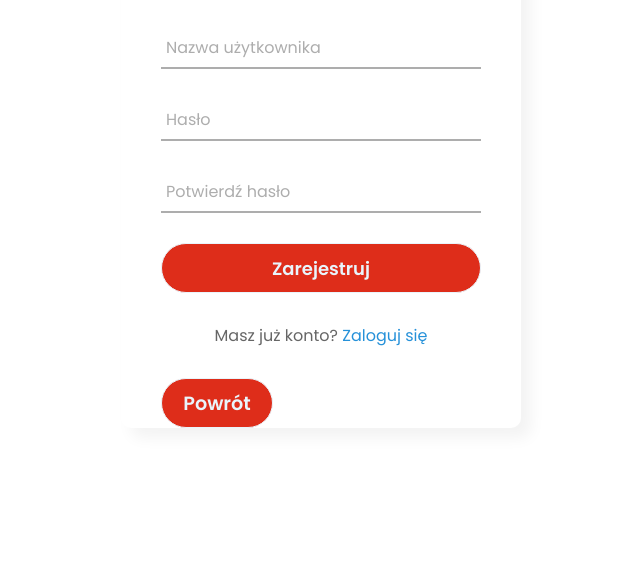
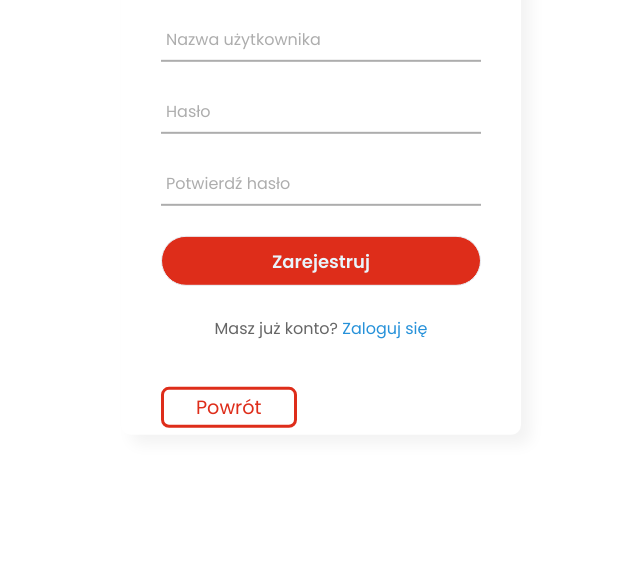
Before and after one commit to WrobelW/StronaOJedzeniu, a plain HTML site: page Strona-jedzenie/signup.html in a window 1280 px wide. Shown: the part 232-800 px from the top of the page, without its empty margins (319-959 px from the left). Drawn offline with Linux system fonts and the light colour scheme.

Commit message:
Add files via upload

```diff
--- a/Strona-jedzenie/menu.css
+++ b/Strona-jedzenie/menu.css
@@ -32,7 +32,7 @@ main.table {
     overflow-y: scroll;
 }
 
-#tabelka thead tr th{
+#tabelka thead tr th {
     padding: 2rem;
 }
 
@@ -69,18 +69,38 @@ h1 {
     place-content: center;
 }
 
-.backFromLogin {
-    width: 7rem;
-    height: 50px;
-    background: #de2d1a;
-    border-radius: 25px;
-    display: grid;
-    place-content: center;
+.btn {
+    display: inline-block;
+    padding: .8rem 3rem;
+    border: .2rem solid var(--red);
+    color: var(--red);
+    cursor: pointer;
+    font-size: 1.7rem;
+    border-radius: .5rem;
+    position: relative;
+    overflow: hidden;
+    z-index: 0;
+    margin-top: 1rem;
+    text-decoration: none;
 }
 
-.backFromLogin #textBack {
-    font-size: 1.2rem;
-    color: #e9f4fb;
-    font-weight: 700;
-    text-decoration: none;
+.btn::before {
+    content: '';
+    position: absolute;
+    top: 0;
+    right: 0;
+    width: 0%;
+    height: 100%;
+    background: var(--red);
+    transition: .3s linear;
+    z-index: -1;
 }
+
+.btn:hover::before {
+    width: 100%;
+    left: 0;
+}
+
+.btn:hover {
+    color: #fff;
+}
--- a/Strona-jedzenie/signup.html
+++ b/Strona-jedzenie/signup.html
@@ -11,7 +11,7 @@
 </head>
 
 <body>
-    <div class="center">
+    <main>
         <h1>Rejestracja</h1>
         <form method="post">
 
@@ -42,14 +42,10 @@
                 Masz już konto? <a href="login.html">Zaloguj się</a>
             </div>
 
-
-            <div class="backFromLogin">
-                <a href="index.html" id="textBack">Powrót</a>
-            </div>
-
+            <a href="index.html" class="btn">Powrót</a>
 
         </form>
-    </div>
+    </main>
 
 
 </body>
--- a/Strona-jedzenie/styleLog.css
+++ b/Strona-jedzenie/styleLog.css
@@ -19,7 +19,7 @@ body {
     overflow: hidden;
 }
 
-.center {
+main {
     position: absolute;
     top: 50%;
     left: 50%;
@@ -30,13 +30,13 @@ body {
     box-shadow: 10px 10px 15px rgba(0, 0, 0, 0.05);
 }
 
-.center h1 {
+main h1 {
     text-align: center;
     padding: 20px 0;
     border-bottom: 1px solid silver;
 }
 
-.center form {
+main form {
     padding: 0 40px;
     box-sizing: border-box;
 }
@@ -134,20 +134,38 @@ input[type="submit"]:hover {
     text-decoration: underline;
 }
 
-.backFromLogin {
-    width: 7rem;
-    height: 50px;
-    border: 1px solid;
-    background: #de2d1a;
-    border-radius: 25px;
-    color: #e9f4fb;
-    display: grid;
-    place-content: center;
+.btn {
+    display: inline-block;
+    padding: .2rem 2rem;
+    border: .2rem solid #de2d1a;
+    color: #de2d1a;
+    cursor: pointer;
+    font-size: 1.2rem;
+    border-radius: .5rem;
+    position: relative;
+    overflow: hidden;
+    z-index: 0;
+    margin-top: 1rem;
+    text-decoration: none;
 }
 
-.backFromLogin #textBack {
-    font-size: 1.2rem;
-    color: #e9f4fb;
-    font-weight: 700;
-    text-decoration: none;
+.btn::before {
+    content: '';
+    position: absolute;
+    top: 0;
+    right: 0;
+    width: 0%;
+    height: 100%;
+    background: #de2d1a;
+    transition: .3s linear;
+    z-index: -1;
 }
+
+.btn:hover::before {
+    width: 100%;
+    left: 0;
+}
+
+.btn:hover {
+    color: #fff;
+}
--- a/Strona-jedzenie/styleSig.css
+++ b/Strona-jedzenie/styleSig.css
@@ -19,7 +19,7 @@ body {
     overflow: hidden;
 }
 
-.center {
+main {
     position: absolute;
     top: 50%;
     left: 50%;
@@ -30,13 +30,13 @@ body {
     box-shadow: 10px 10px 15px rgba(0, 0, 0, 0.05);
 }
 
-.center h1 {
+main h1 {
     text-align: center;
     padding: 20px 0;
     border-bottom: 1px solid silver;
 }
 
-.center form {
+main form {
     padding: 0 40px;
     box-sizing: border-box;
 }
@@ -134,20 +134,38 @@ input[type="submit"]:hover {
     text-decoration: underline;
 }
 
-.backFromLogin {
-    width: 7rem;
-    height: 50px;
-    border: 1px solid;
-    background: #de2d1a;
-    border-radius: 25px;
-    color: #e9f4fb;
-    display: grid;
-    place-content: center;
+.btn {
+    display: inline-block;
+    padding: .2rem 2rem;
+    border: .2rem solid #de2d1a;
+    color: #de2d1a;
+    cursor: pointer;
+    font-size: 1.2rem;
+    border-radius: .5rem;
+    position: relative;
+    overflow: hidden;
+    z-index: 0;
+    margin-top: 1rem;
+    text-decoration: none;
 }
 
-.backFromLogin #textBack {
-    font-size: 1.2rem;
-    color: #e9f4fb;
-    font-weight: 700;
-    text-decoration: none;
+.btn::before {
+    content: '';
+    position: absolute;
+    top: 0;
+    right: 0;
+    width: 0%;
+    height: 100%;
+    background: #de2d1a;
+    transition: .3s linear;
+    z-index: -1;
 }
+
+.btn:hover::before {
+    width: 100%;
+    left: 0;
+}
+
+.btn:hover {
+    color: #fff;
+}
```
Also changed, not shown: Strona-jedzenie/index.html (+9 -28 lines), Strona-jedzenie/login.html (+3 -7 lines), Strona-jedzenie/menu.html (+1 -1 lines), Strona-jedzenie/style.css (+4 -4 lines).
